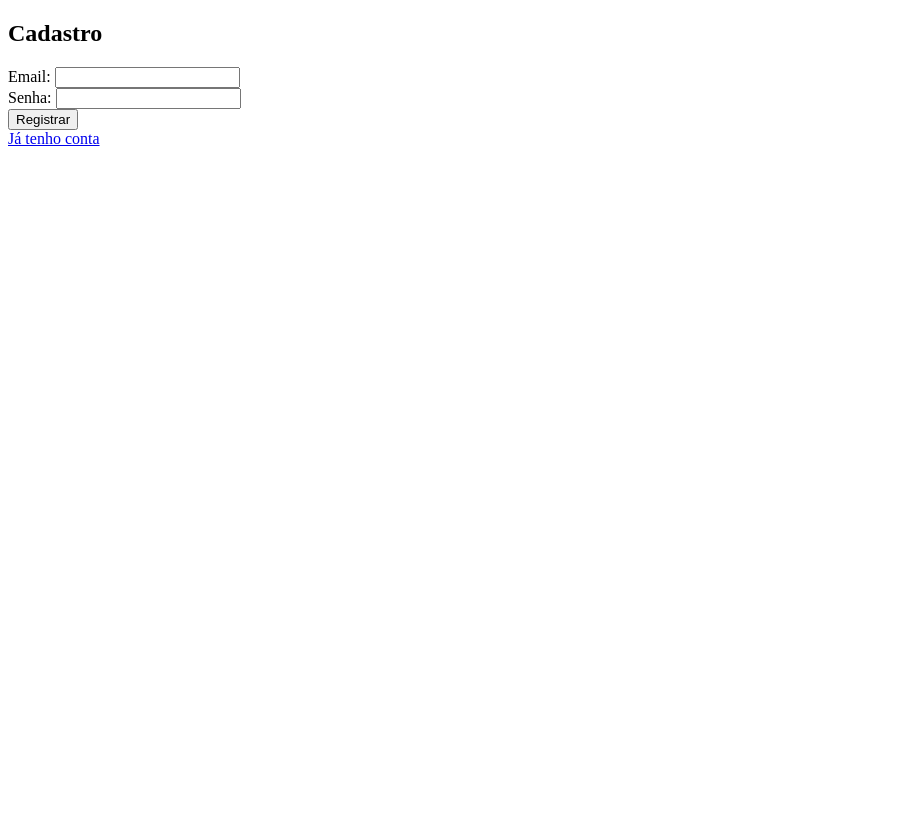
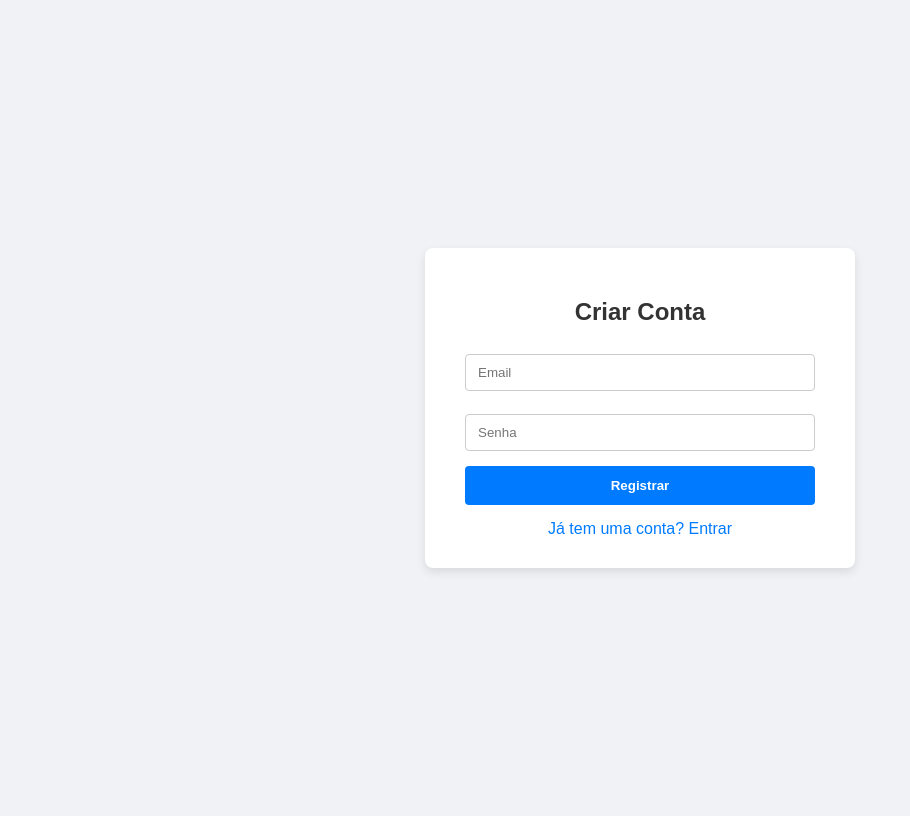
Before and after one commit to Japa75/app-ia-web, a Flask app: page /register in a window 1280 px wide. Shown: the whole page, without its empty margins (0-910 px from the left). Before the commit the page ends 146 px from the top, so only its background shows below. Run offline with Flask 3, Linux system fonts and the light colour scheme.

Commit message:
Update register.html

```diff
--- a/templates/register.html
+++ b/templates/register.html
@@ -1,13 +1,71 @@
 <!DOCTYPE html>
-<html>
-<head><title>Cadastro</title></head>
+<html lang="pt-BR">
+<head>
+<meta charset="UTF-8" />
+<title>Cadastro - App IA</title>
+<style>
+  body {
+    font-family: Arial, sans-serif;
+    background: #f0f2f5;
+    display: flex;
+    justify-content: center;
+    align-items: center;
+    height: 100vh;
+  }
+  .container {
+    background: white;
+    padding: 30px 40px;
+    border-radius: 8px;
+    box-shadow: 0 4px 10px rgba(0,0,0,0.1);
+    width: 350px;
+  }
+  h2 {
+    margin-bottom: 20px;
+    color: #333;
+    text-align: center;
+  }
+  input[type="text"], input[type="password"] {
+    width: 100%;
+    padding: 10px 12px;
+    margin: 8px 0 15px 0;
+    border: 1px solid #ccc;
+    border-radius: 4px;
+    box-sizing: border-box;
+  }
+  input[type="submit"] {
+    background-color: #007bff;
+    color: white;
+    border: none;
+    padding: 12px;
+    width: 100%;
+    border-radius: 4px;
+    cursor: pointer;
+    font-weight: bold;
+  }
+  input[type="submit"]:hover {
+    background-color: #0056b3;
+  }
+  a {
+    display: block;
+    margin-top: 15px;
+    text-align: center;
+    color: #007bff;
+    text-decoration: none;
+  }
+  a:hover {
+    text-decoration: underline;
+  }
+</style>
+</head>
 <body>
-  <h2>Cadastro</h2>
-  <form method="POST">
-    Email: <input type="text" name="email"><br>
-    Senha: <input type="password" name="password"><br>
-    <input type="submit" value="Registrar">
-  </form>
-  <a href="/login">Já tenho conta</a>
+  <div class="container">
+    <h2>Criar Conta</h2>
+    <form method="POST">
+      <input type="text" name="email" placeholder="Email" required />
+      <input type="password" name="password" placeholder="Senha" required />
+      <input type="submit" value="Registrar" />
+    </form>
+    <a href="/login">Já tem uma conta? Entrar</a>
+  </div>
 </body>
 </html>
```
